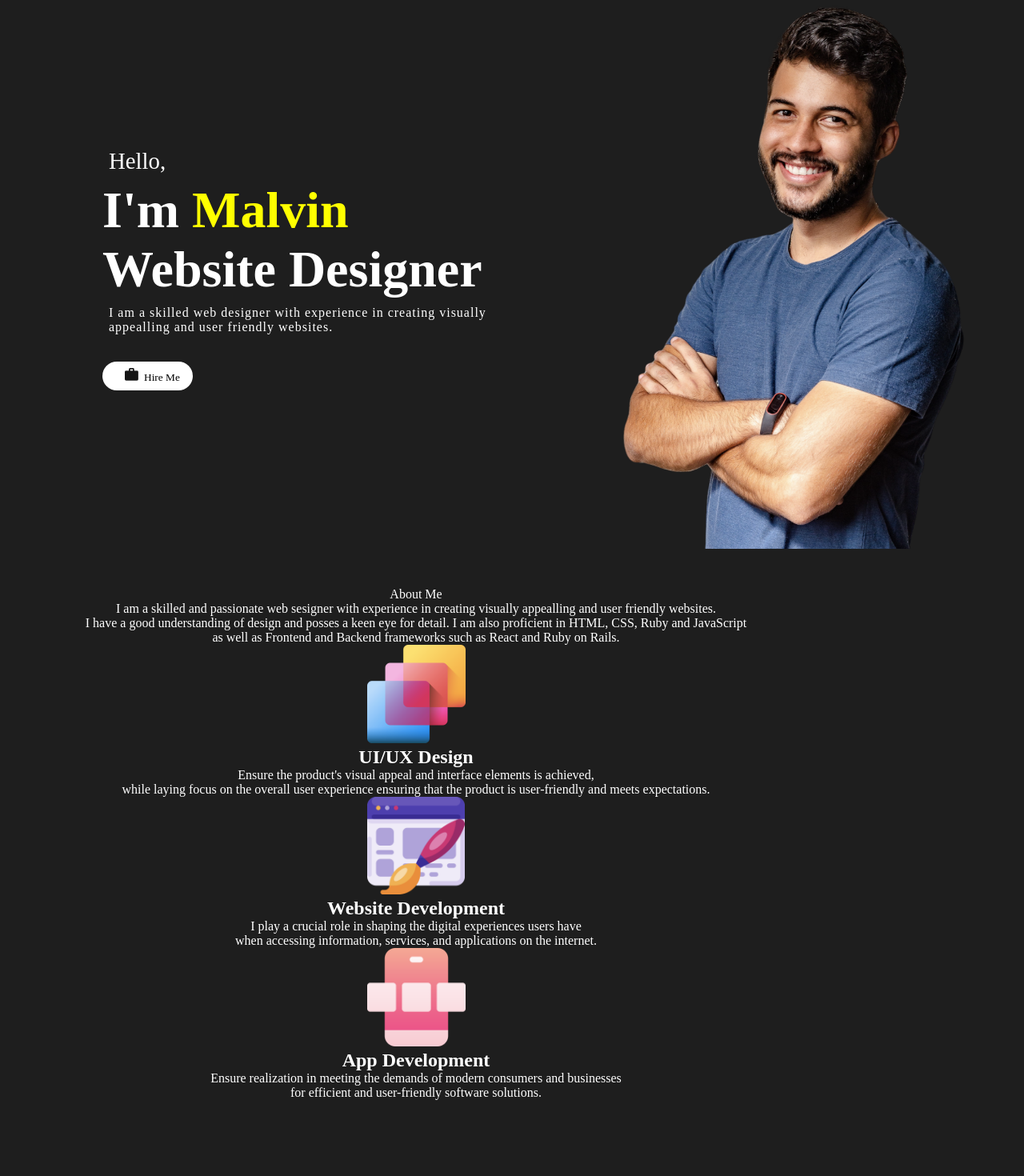
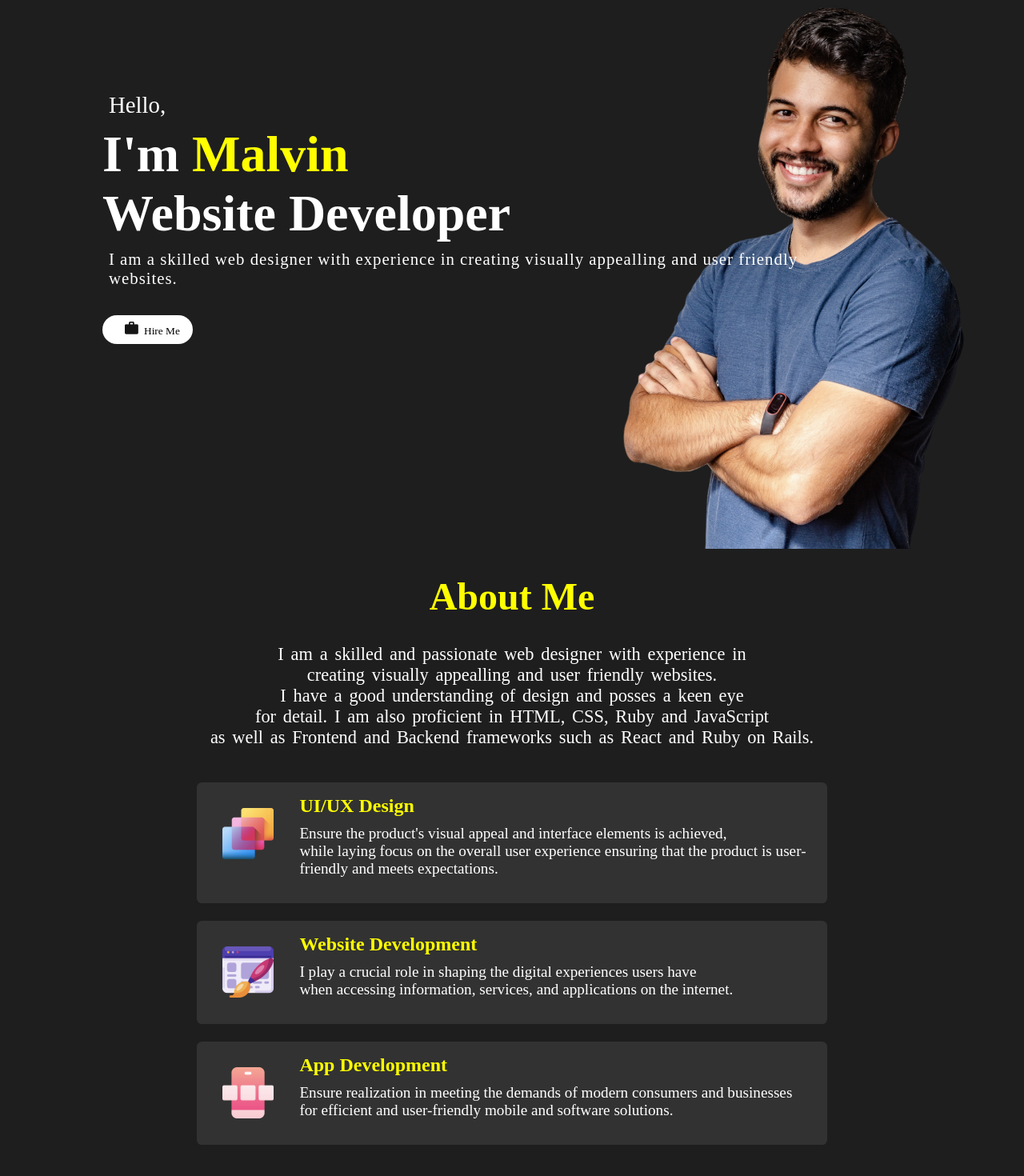
Before and after one commit to Malvino-creator/portfolio, a React (Create React App) app: page / in a window 1280 px wide. Shown: the part 290-1760 px from the top of the page at 80% size. Before the commit the page ends 1665 px from the top, so only its background shows below. Built offline with nearby package versions, Linux system fonts and the light colour scheme.

Commit message:
feat(skills): Finish styling the skills section

```diff
--- a/src/components/Intro/intro.css
+++ b/src/components/Intro/intro.css
@@ -32,8 +32,8 @@
     color: yellow;
 }
 .introParag{
-    font-size:medium;
-    font-weight: 400;
+    font-size: 1.3rem;
+    font-weight: 300;
     padding-top: 1vh;
     padding-left: 1vh;
     padding: -1rem;
--- a/src/components/Intro/intro.js
+++ b/src/components/Intro/intro.js
@@ -10,9 +10,9 @@ function intro() {
       <div className="introContent">
         <span className='hello'>Hello, </span>
         <span className='"intro text'>
-          I'm <span className="introName"> Malvin </span> <br /> Website Designer
+          I'm <span className="introName"> Malvin </span> <br /> Website Developer
         </span>
-        <p className="introParag"> I am a skilled web designer with experience in creating visually<br/> appealling and user friendly websites. </p>
+        <p className="introParag"> I am a skilled web designer with experience in creating visually appealling and user friendly websites. </p>
         <Link><button className="btn"><img src={btnImg} alt="hireme" className="btnImg" /> Hire Me </button></Link>
       </div>
       <img src={bg} alt="profile" className="bg" />
--- a/src/components/Navbar/navbar.css
+++ b/src/components/Navbar/navbar.css
@@ -1,16 +1,17 @@
 
 .navbar{
-    height: 14rem;
-    width: 100vw;
+    height: 10rem;
+    width: 90vw;
     max-width: 80rem;
     margin: 0 auto;
-    padding: 3rem 4rem;
+    padding: 2rem 3rem;
     display: flex;
     align-items: center;
     justify-content: space-between;
     position: sticky;
     top: 0;
     z-index: 3;
+    background: rgb(30,30,30);
 
 }
 .logo{
--- a/src/components/Skills/skill.css
+++ b/src/components/Skills/skill.css
@@ -8,4 +8,52 @@
     align-items: center;
     text-align: center;
     justify-content: center;
+    margin: 0 auto;
 }
+.skillTitle{
+    font-size: 3rem;
+    font-weight: 700;
+    padding-top: 3rem;
+    margin-bottom: 2rem;
+    color: yellow;
+}
+.skillDescription{
+    font-weight: 500;
+    max-width: 60rem;
+    padding: 0 3rem;
+    font-size: 1.4rem;
+    word-spacing: 0.2rem;
+
+}
+.skillBars{
+    margin: 1.3rem;
+    max-width: 80%;
+    text-align: left;
+    width: 100vw;
+    border-radius: 0.3rem;
+}
+.skillBar{
+display: flex;
+margin: 1.4rem;
+padding: 1.5rem, 2rem;
+border-radius: 0.4rem;
+background: rgb(50,50,50);
+padding-top: 1rem;
+padding-bottom: 2rem;
+}
+.skillBarImg{
+    height: 5rem;
+    width: 4rem;
+    margin-right: 2rem;
+    margin-left: 2rem;
+    object-fit: cover;
+    padding-top: 1rem;
+}
+.skillBar h2{
+    color: yellow;
+    padding-bottom: 0.6rem;
+}
+.skillBarText>p{
+    font-weight: 300;
+    font-size: 1.2rem;
+}
--- a/src/components/Skills/skill.js
+++ b/src/components/Skills/skill.js
@@ -9,10 +9,10 @@ function skill() {
     <section id="skills">
       <span className="skillTitle"> About Me </span>
       <span className="skillDescription">
-        I am a skilled and passionate web sesigner with experience in creating
-        visually appealling and user friendly websites.
-        <br />
-        I have a good understanding of design and posses a keen eye for detail.
+        I am a skilled and passionate web designer with experience in<br/>
+        creating visually appealling and user friendly websites.
+        <br/>I have a good understanding of design and posses a keen eye<br/>
+         for detail.
         I am also proficient in HTML, CSS, Ruby and JavaScript
         <br />
         as well as Frontend and Backend frameworks such as React and Ruby on
@@ -20,7 +20,7 @@ function skill() {
       </span>
       <div className="skillBars">
         <div className="skillBar">
-          <img src={UIDesign} alt="uidesign"></img>
+          <img src={UIDesign} alt="uidesign" className="skillBarImg"></img>
           <div className="skillBarText">
             <h2>UI/UX Design</h2>
             <p>
@@ -32,7 +32,7 @@ function skill() {
           </div>
         </div>
         <div className="skillBar">
-          <img src={WebDesign} alt="webdesign"></img>
+          <img src={WebDesign} alt="webdesign" className="skillBarImg"></img>
           <div className="skillBarText">
             <h2> Website Development</h2>
             <p>
@@ -45,14 +45,14 @@ function skill() {
           </div>
         </div>
         <div className="skillBar">
-          <img src={AppDesign} alt="appdesign"></img>
+          <img src={AppDesign} alt="appdesign" className="skillBarImg"></img>
           <div className="skillBarText">
             <h2>App Development</h2>
             <p>
               Ensure realization in meeting the demands of modern consumers and
               businesses
               <br />
-              for efficient and user-friendly software solutions.
+              for efficient and user-friendly mobile and software solutions.
             </p>
           </div>
         </div>
```
Also changed, not shown: src/assets/logo.png.
